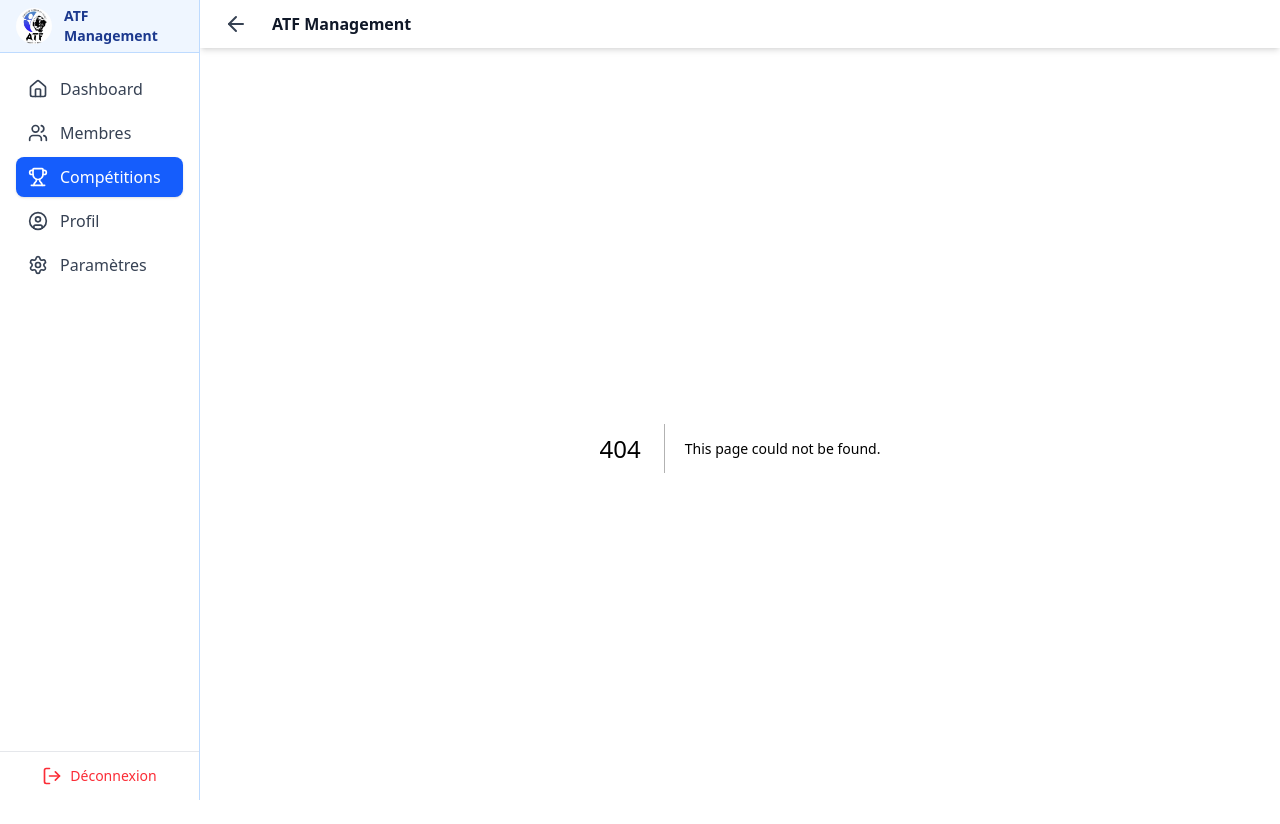
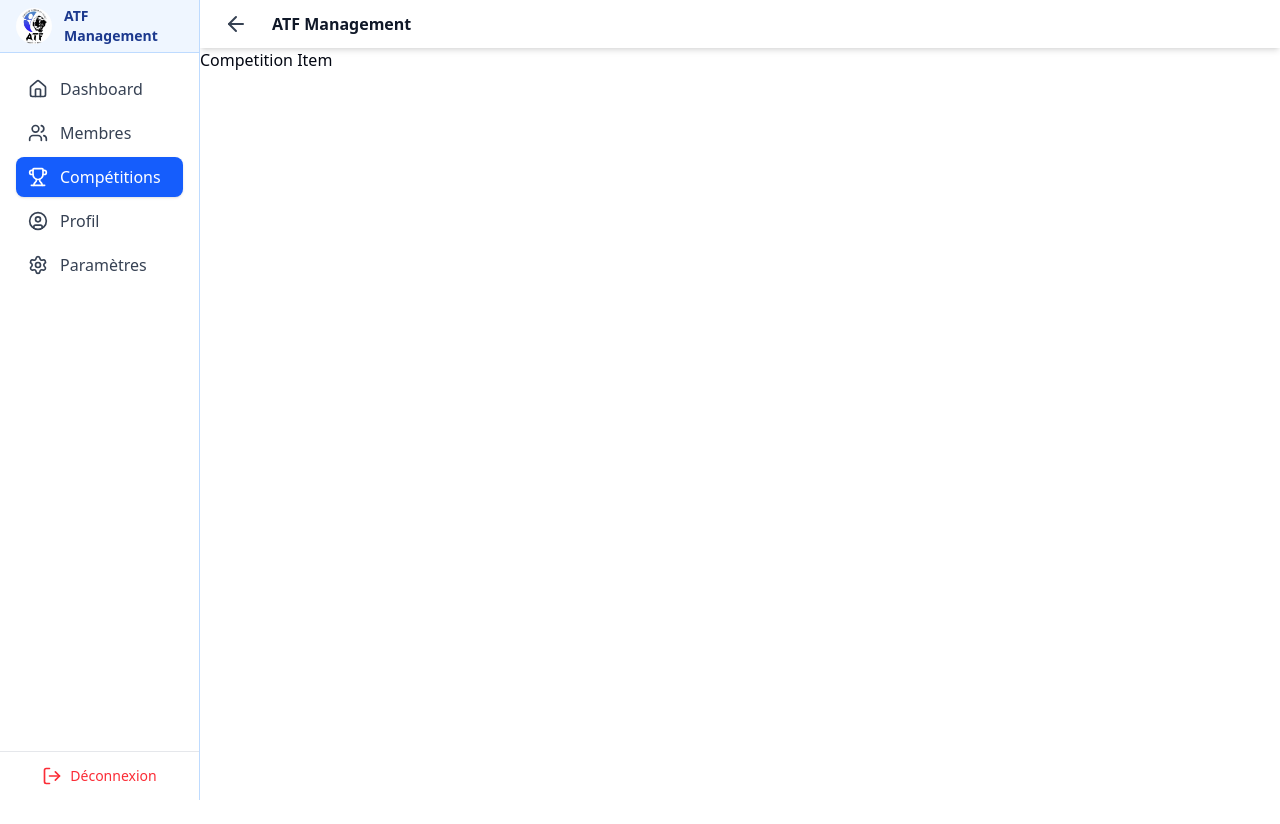
Before and after one commit to NjNerson/atf-pwa, a Next.js app: page /competitions/1 in a window 1280 px wide. Before the commit this address had no page. Shown: the top 824 px of the page. After the commit the page ends 800 px from the top, so only its background shows below. Built offline with nearby package versions, Linux system fonts and the light colour scheme.

Commit message:
create page to single competition

```diff
--- /dev/null
+++ b/app/competitions/[id]/loading.tsx
@@ -0,0 +1,9 @@
+import { Loader2 } from "lucide-react";
+
+export default function loading() {
+  return (
+    <div className="flex h-full items-center justify-center bg-blue-50">
+      <Loader2 className="animate-spin size-6 w-8 h-8 text-blue-500" />
+    </div>
+  );
+}
--- /dev/null
+++ b/app/competitions/[id]/page.tsx
@@ -0,0 +1,7 @@
+import React from "react";
+
+const Competition = () => {
+  return <div>Competition Item</div>;
+};
+
+export default Competition;
```
